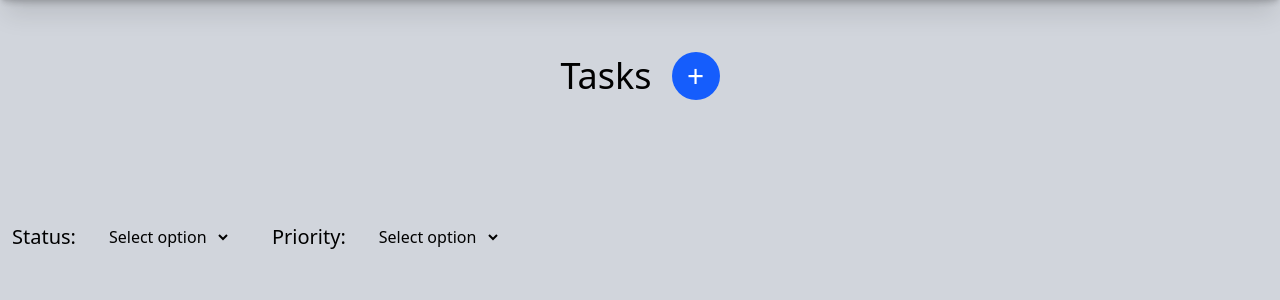
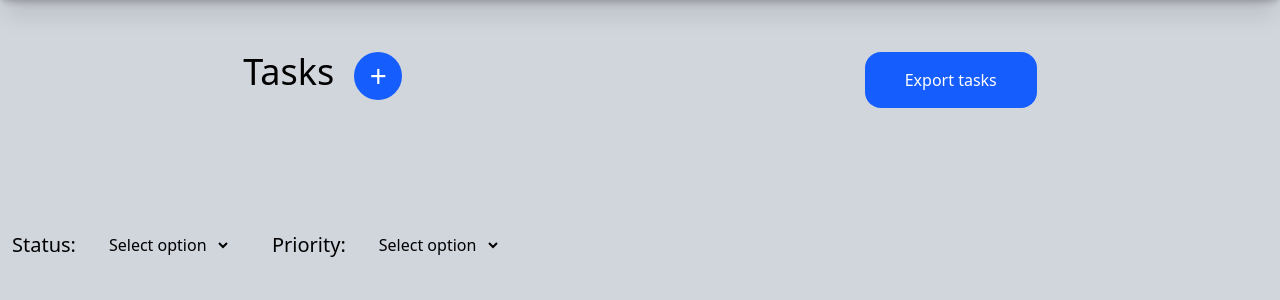
Before and after one commit to tsvetkovivan365-code/flask_task_app, a Flask app: page /dashboard in a window 1280 px wide. Shown: the part 64-364 px from the top of the page. Run offline with Flask 3, Linux system fonts and the light colour scheme; the visitor is signed in with stand-in values (Sample User, id 1); data that the repository does not hold is empty.

Commit message:
Adding export csv functionality

```diff
--- a/app.py
+++ b/app.py
@@ -1,4 +1,4 @@
-from flask import Flask, render_template, redirect, url_for, flash, request
+from flask import Flask, render_template, redirect, url_for, flash, request, Response
 from database import db, User, Task
 from dotenv import load_dotenv
 from os import path, environ
@@ -6,7 +6,8 @@ from flask_mail import Mail
 from flask_login import LoginManager, login_required, logout_user, current_user, login_user
 from forms import LoginForm, RegistrationForm, CreateTaskForm
 from werkzeug.security import generate_password_hash, check_password_hash
-import sys
+import csv
+import io
 
 
 # Flask App Initialization
@@ -136,6 +137,27 @@ def api_delete_task(task_id):
 
     return render_template("dashboard.html")
 
+# Export user's tasks in csv format
+@app.route('/download_csv')
+@login_required
+def download_csv():
+
+    s = io.StringIO()
+    cw = csv.writer(s)
+
+    cw.writerow(['ID', 'Title', 'Description', 'Status', 'Due Date', 'Priority'])
+
+    tasks = Task.query.filter_by(user_id=current_user.id)
+
+    for task in tasks:
+        cw.writerow([task.id, task.title, task.description, task.status, task.due_date, task.priority])
+
+    csv_data = Response(str.getvalue(), mimetype=('text/csv'))
+    csv_data.headers["Content-Disposition"] = "attachment; filename=tasks.csv"
+
+    return csv_data
+
+
 
 @app.route('/logout')
 @login_required
--- a/static/css/main.css
+++ b/static/css/main.css
@@ -281,6 +281,9 @@
   .mb-10 {
     margin-bottom: calc(var(--spacing) * 10);
   }
+  .ml-80 {
+    margin-left: calc(var(--spacing) * 80);
+  }
   .block {
     display: block;
   }
@@ -347,6 +350,9 @@
   .w-18 {
     width: calc(var(--spacing) * 18);
   }
+  .w-fit {
+    width: fit-content;
+  }
   .w-full {
     width: 100%;
   }
@@ -395,11 +401,17 @@
   .items-start {
     align-items: flex-start;
   }
+  .justify-around {
+    justify-content: space-around;
+  }
   .justify-between {
     justify-content: space-between;
   }
   .justify-center {
     justify-content: center;
+  }
+  .justify-end {
+    justify-content: flex-end;
   }
   .justify-start {
     justify-content: flex-start;
@@ -415,6 +427,9 @@
   }
   .gap-10 {
     gap: calc(var(--spacing) * 10);
+  }
+  .gap-50 {
+    gap: calc(var(--spacing) * 50);
   }
   .gap-x-13 {
     column-gap: calc(var(--spacing) * 13);
@@ -437,6 +452,12 @@
   }
   .overflow-clip {
     overflow: clip;
+  }
+  .rounded-2xl {
+    border-radius: var(--radius-2xl);
+  }
+  .rounded-3xl {
+    border-radius: var(--radius-3xl);
   }
   .rounded-full {
     border-radius: calc(infinity * 1px);
@@ -488,6 +509,12 @@
   .p-8 {
     padding: calc(var(--spacing) * 8);
   }
+  .p-10 {
+    padding: calc(var(--spacing) * 10);
+  }
+  .p-100 {
+    padding: calc(var(--spacing) * 100);
+  }
   .px-3 {
     padding-inline: calc(var(--spacing) * 3);
   }
@@ -497,11 +524,23 @@
   .px-6 {
     padding-inline: calc(var(--spacing) * 6);
   }
+  .px-10 {
+    padding-inline: calc(var(--spacing) * 10);
+  }
   .py-3 {
     padding-block: calc(var(--spacing) * 3);
   }
+  .py-4 {
+    padding-block: calc(var(--spacing) * 4);
+  }
+  .py-6 {
+    padding-block: calc(var(--spacing) * 6);
+  }
   .pb-10 {
     padding-bottom: calc(var(--spacing) * 10);
+  }
+  .pl-60 {
+    padding-left: calc(var(--spacing) * 60);
   }
   .text-center {
     text-align: center;
@@ -613,6 +652,16 @@
       }
     }
   }
+  .hover\:scale-110 {
+    &:hover {
+      @media (hover: hover) {
+        --tw-scale-x: 110%;
+        --tw-scale-y: 110%;
+        --tw-scale-z: 110%;
+        scale: var(--tw-scale-x) var(--tw-scale-y);
+      }
+    }
+  }
   .hover\:scale-140 {
     &:hover {
       @media (hover: hover) {
@@ -665,6 +714,22 @@
     &:hover {
       @media (hover: hover) {
         background-color: var(--color-blue-700);
+      }
+    }
+  }
+  .hover\:text-2xl {
+    &:hover {
+      @media (hover: hover) {
+        font-size: var(--text-2xl);
+        line-height: var(--tw-leading, var(--text-2xl--line-height));
+      }
+    }
+  }
+  .hover\:text-3xl {
+    &:hover {
+      @media (hover: hover) {
+        font-size: var(--text-3xl);
+        line-height: var(--tw-leading, var(--text-3xl--line-height));
       }
     }
   }
@@ -731,9 +796,34 @@
       outline-style: none;
     }
   }
+  .max-sm\:flex-col {
+    @media (width < 40rem) {
+      flex-direction: column;
+    }
+  }
+  .max-sm\:items-center {
+    @media (width < 40rem) {
+      align-items: center;
+    }
+  }
+  .min-sm\:flex-col {
+    @media (width >= 40rem) {
+      flex-direction: column;
+    }
+  }
+  .sm\:flex-col {
+    @media (width >= 40rem) {
+      flex-direction: column;
+    }
+  }
   .md\:gap-15 {
     @media (width >= 48rem) {
       gap: calc(var(--spacing) * 15);
+    }
+  }
+  .lg\:flex-col {
+    @media (width >= 64rem) {
+      flex-direction: column;
     }
   }
   .dark\:border-b-4 {
--- a/templates/dashboard.html
+++ b/templates/dashboard.html
@@ -3,12 +3,24 @@
 
 <section class='px-3'>
 
-    <section class='flex gap-5 items-center justify-center top-29 w-full relative'>
-        <h3 class='text-center text-4xl'>Tasks</h3>
-        <form action="{{url_for('create_task')}}">
-            <button type='submit' class='transition-all text-center rounded-full w-12 h-12 text-3xl text-white bg-blue-600 hover:bg-blue-400 hover:scale-140 hover:text-4xl'>+</button>
-        </form>
+    <section class='flex top-29 justify-around relative max-sm:items-center w-full max-sm:flex-col'>
+
+        <section class='flex gap-5'>
+            <h3 class='text-center text-4xl'>Tasks</h3>
+
+            <form action="{{url_for('create_task')}}">
+                <button type='submit' class='transition-all text-center rounded-full w-12 h-12 text-3xl text-white bg-blue-600 hover:bg-blue-400 hover:scale-140 hover:text-4xl'>+</button>
+            </form>
+        </section>
+
+
+        <section>
+            <a href="/download_csv">
+                <button class='transition-all rounded-2xl px-10 py-4 text-white bg-blue-600 hover:bg-blue-400 hover:scale-110'>Export tasks</button>
+            </a>
+        </section>
     </section>
+
 
 
     <section class='relative flex gap-10 items-center justify-start top-58 w-full'>
```
